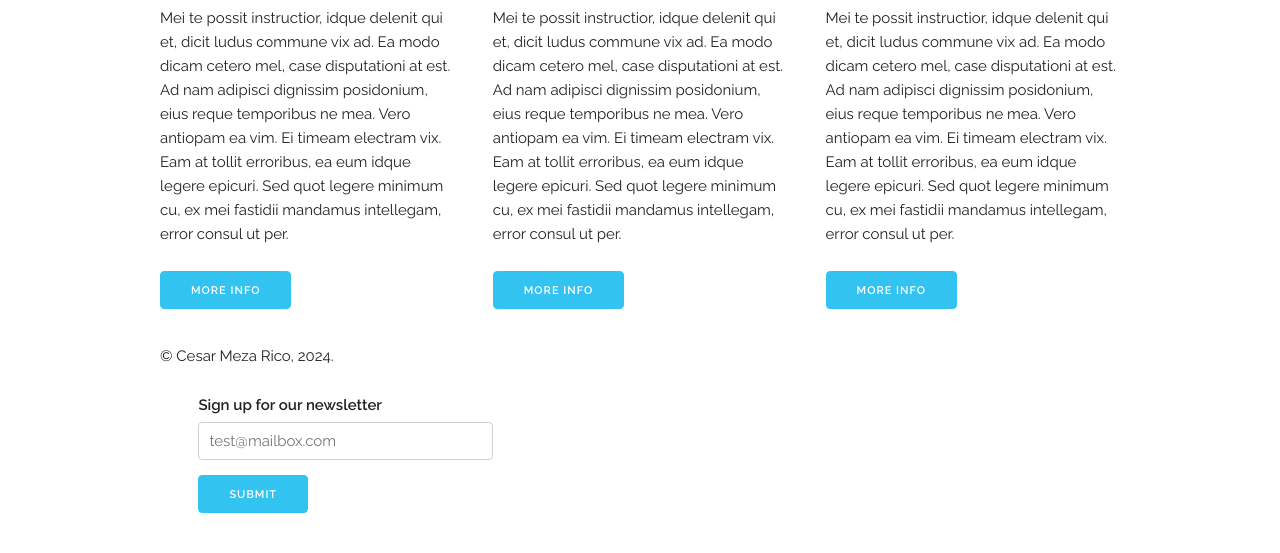
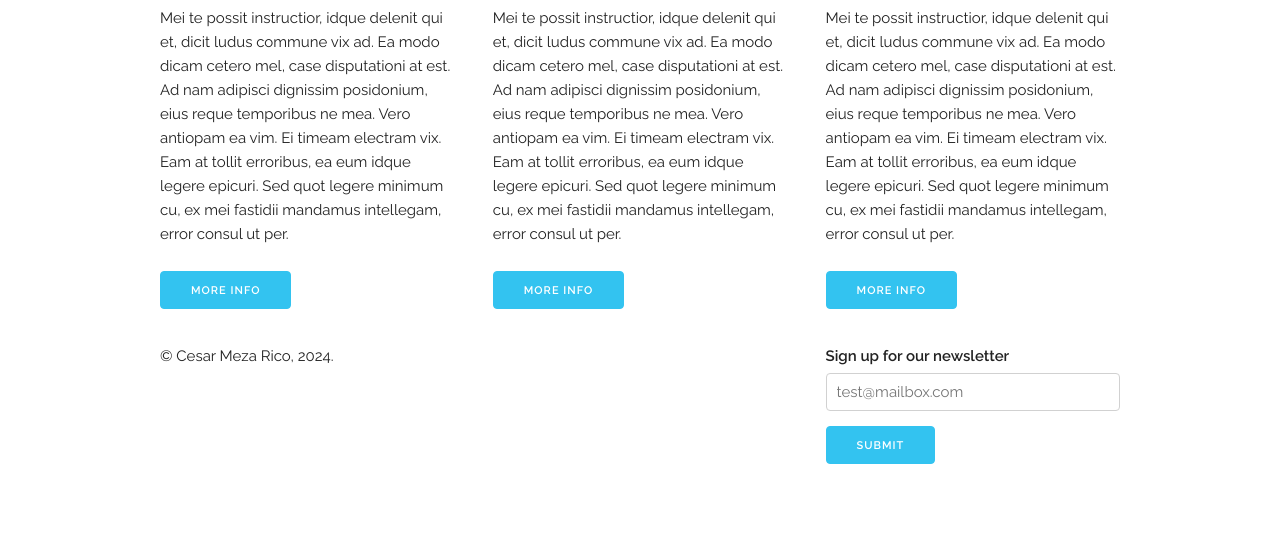
Before and after one commit to CMRico/webd168.2, a plain HTML site: page index.html in a window 1280 px wide. Shown: the part 671-1224 px from the top of the page. After the commit the page ends 1175 px from the top, so only its background shows below. Drawn offline with Linux system fonts and the light colour scheme.

Commit message:
Update skeleton.css

```diff
--- a/css/skeleton.css
+++ b/css/skeleton.css
@@ -85,9 +85,9 @@
   .seven.columns {
     width: 56.6666666667%;
   }
-  /* .eight.columns {
+   .eight.columns {
     width: 65.3333333333%;
-  } */
+  }
   .nine.columns {
     width: 74%;
   }
```
